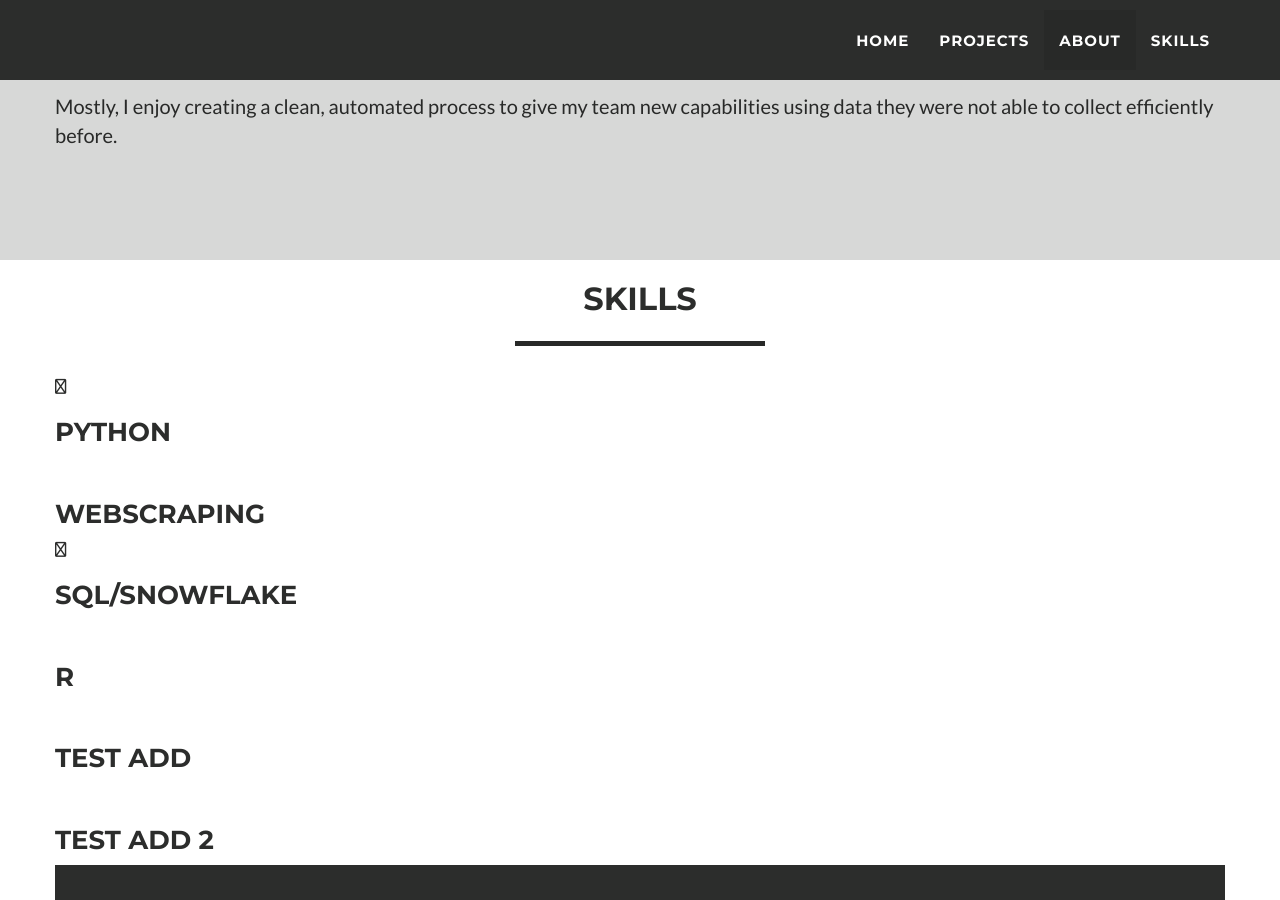
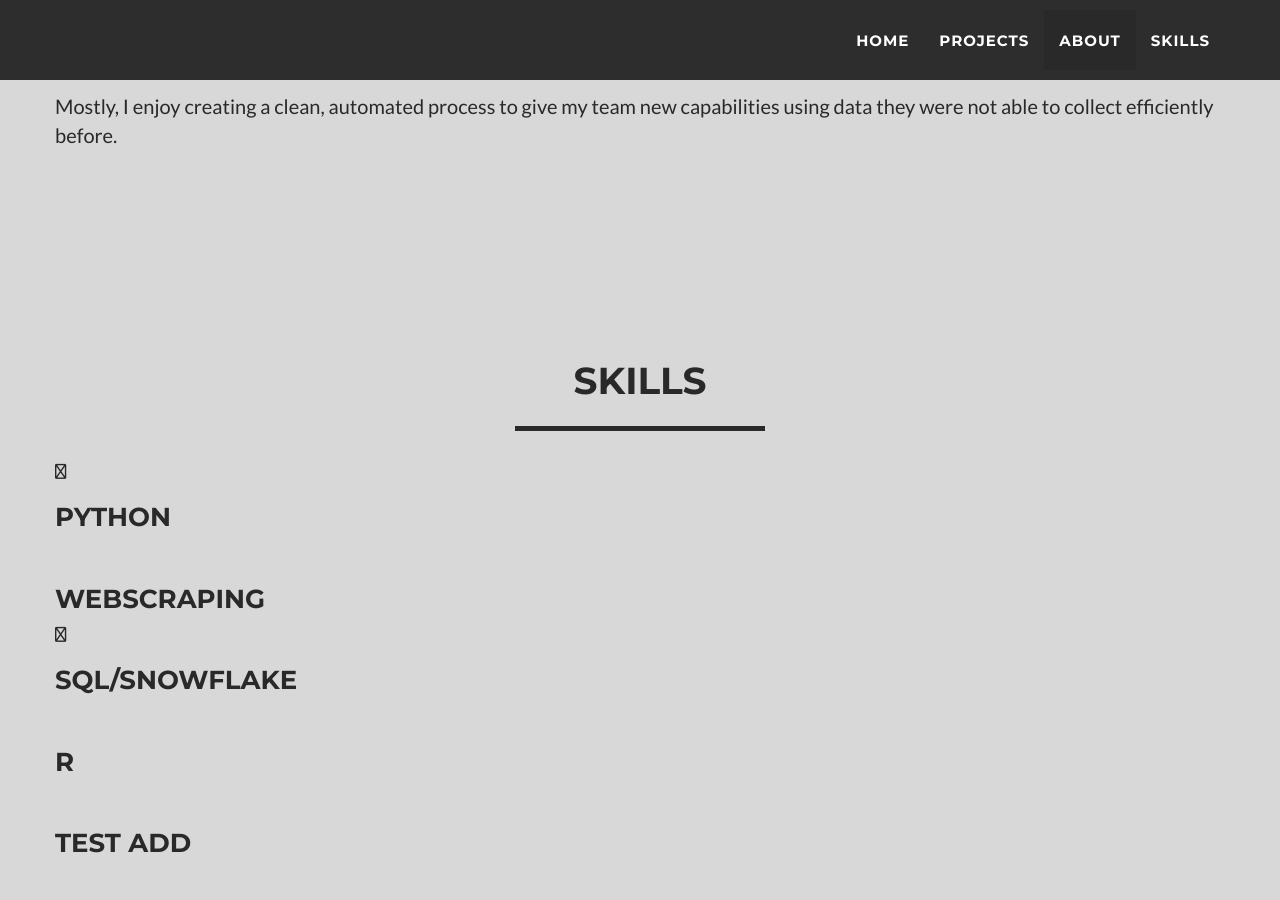
Before and after one commit to brf217/brf217.github.io, a Jekyll site: the page built from _posts/2014-07-18-project-1.markdown, in a window 1280 px wide and 900 px high, scrolled down 1979 px. Built offline with Jekyll 4.4.1, drawn with Linux system fonts in a browser that asks for light colours.

Commit message:
Update skills.html

```diff
--- a/_includes/skills.html
+++ b/_includes/skills.html
@@ -1,3 +1,4 @@
+<section class="success" id="skills">
   <div class="container">
     <div class="row">
       <div class="col-lg-12 text-center">
@@ -5,8 +6,6 @@
         <hr class="star-light">
       </div>
     </div>
-     </div>
-    <div class="container">
         <div class="row">
             <div class="col-sm-auto">
                 <div class="service-box">
```
Lines whose indentation alone changed are shown as unchanged.
